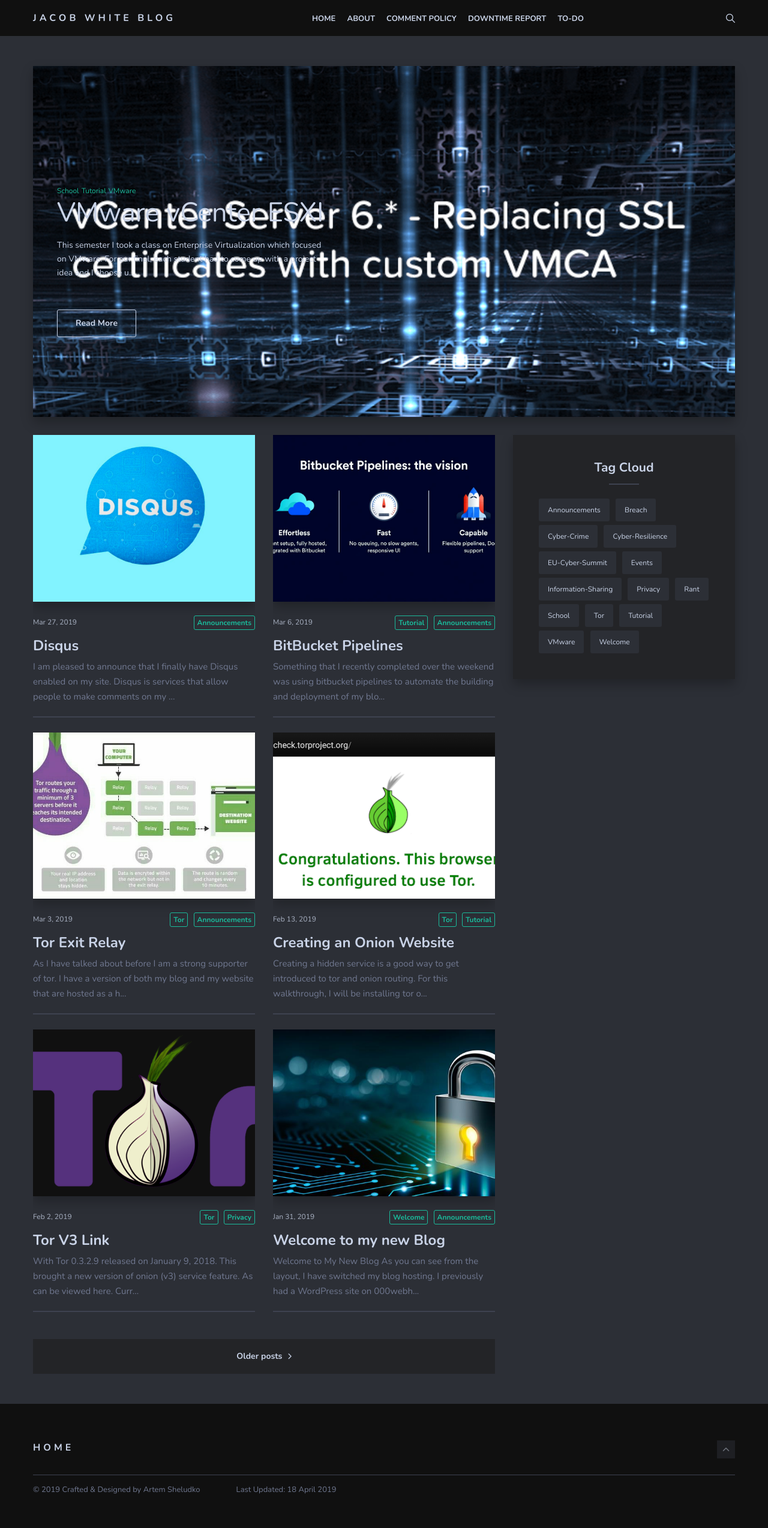
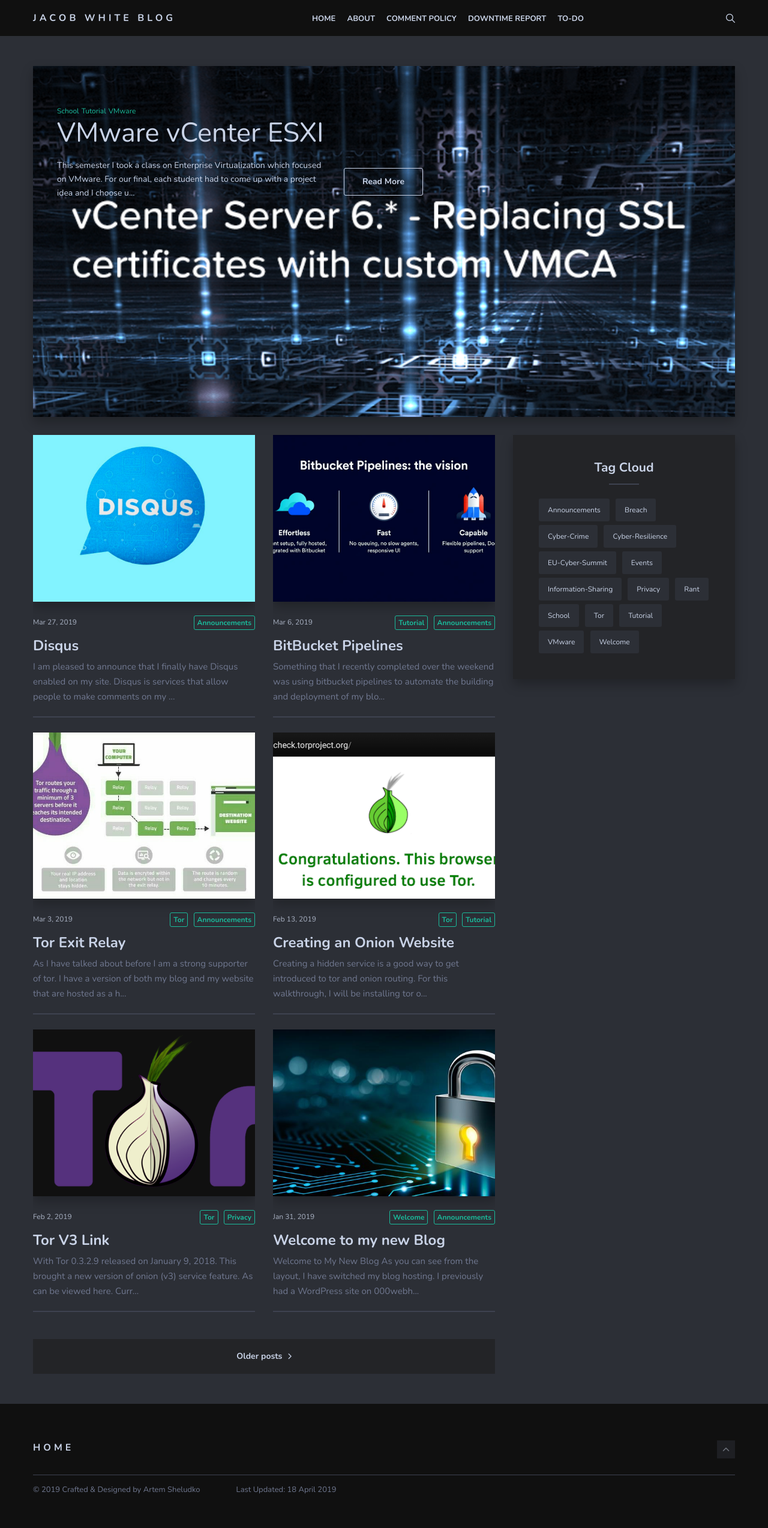
Before and after one commit to Cyb3r-Jak3/blog, a Jekyll site: the page built from index.html, in a window 1280 px wide. Shown: the whole page at 60% size. Built offline with Jekyll 4.4.1, drawn with Linux system fonts in a browser that asks for light colours; the list of posts is cut into pages by our own code.

Commit message:
Updated SCSS to make the first article layout better

```diff
--- a/_sass/4-layouts/_home.scss
+++ b/_sass/4-layouts/_home.scss
@@ -212,6 +212,10 @@
         font-size: 12px;
       }
     }
+    position: absolute;
+    top: 0px;
+
+
     .article-date {
       .date {
         font-size: 12px;
@@ -245,6 +249,10 @@
         background: $primary-color;
         color: $white;
       }
+      position: absolute;
+      right: -120px;
+      top: 170px;
+
     }
   }
 }
```
Also changed, not shown: _pages/to-do.md (+1 -1 lines), index.html (+4 -4 lines).
